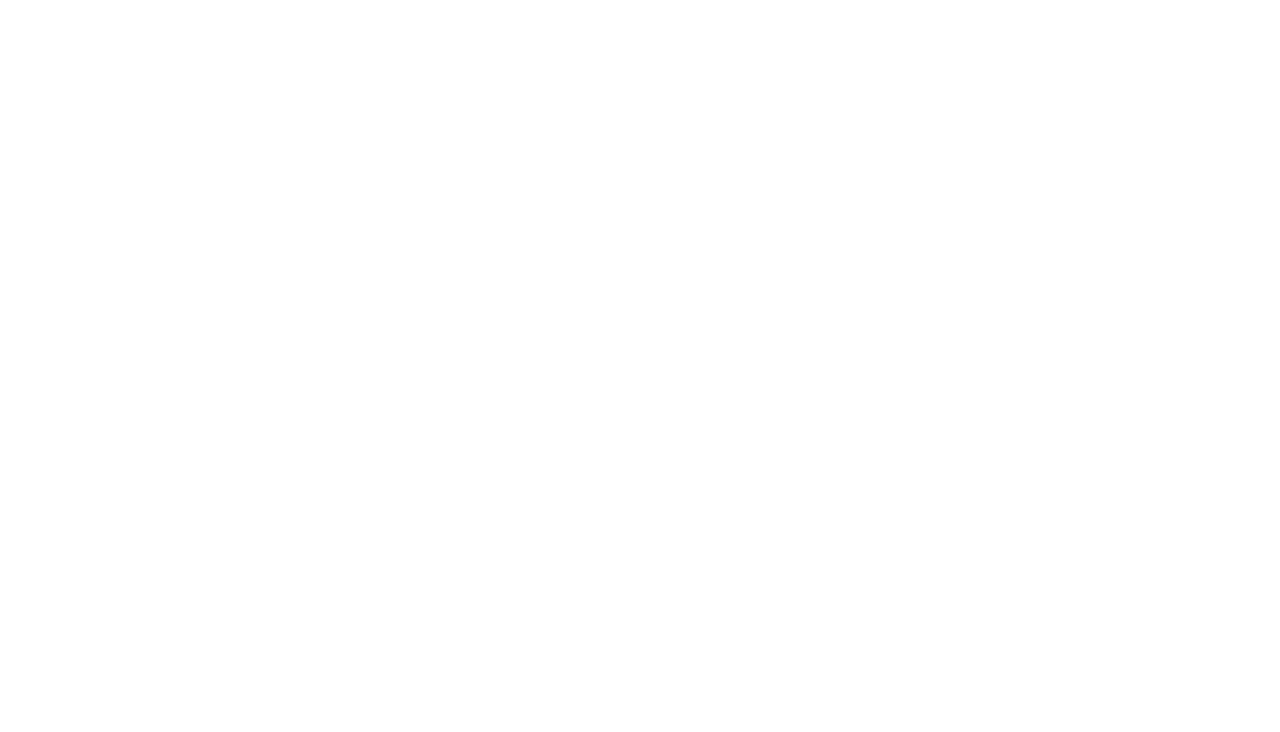
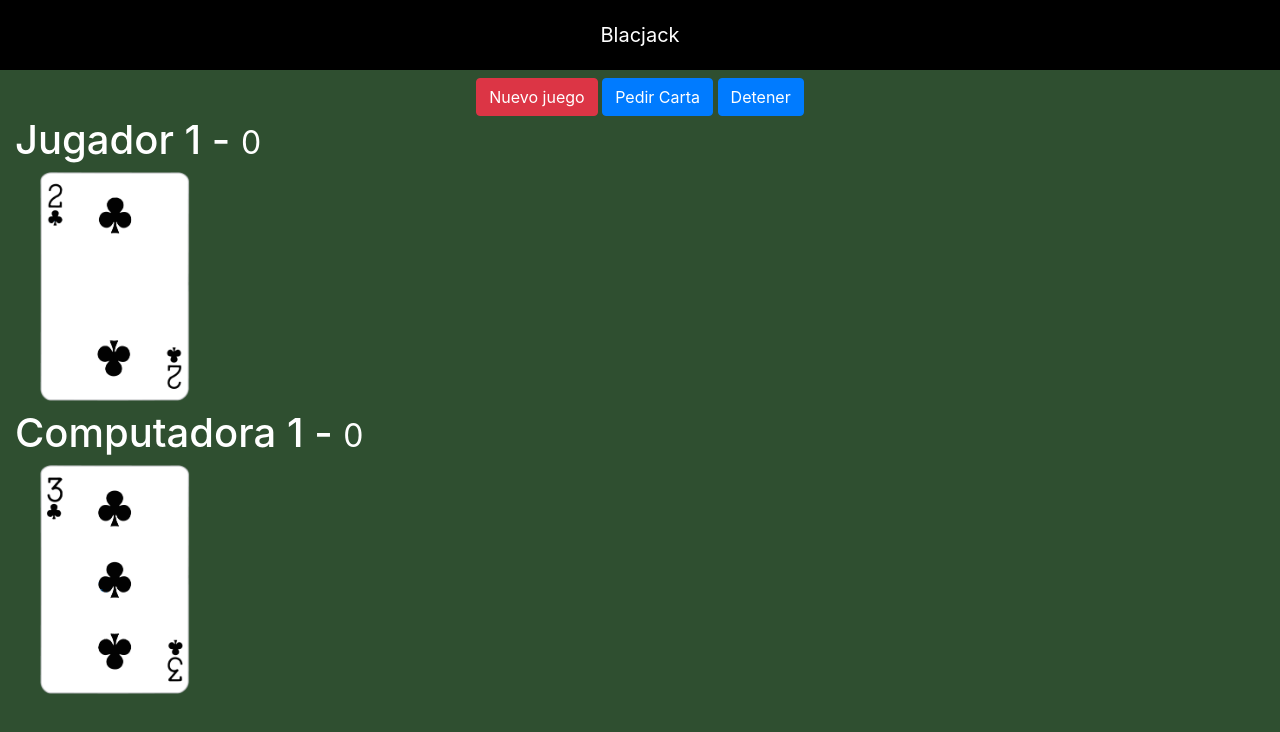
Before and after one commit to EreGitHub/JavaScriptModerno, a plain HTML site: page 02-blackjack/index.html in a window 1280 px wide. Drawn offline with nearby package versions, Linux system fonts and the light colour scheme.

Commit message:
estilo y estructura de nuestro juego

```diff
--- a/02-blackjack/assets/css/styles.css
+++ b/02-blackjack/assets/css/styles.css
@@ -0,0 +1,26 @@
+html,
+body {
+	margin: 0px;
+	background-color: #2f4f30;
+	color: white;
+}
+
+.titulo {
+	text-align: center;
+	background-color: black;
+	color: white;
+	padding: 20px;
+	font-size: 20px;
+}
+
+.carta {
+	position: relative;
+	width: 150px;
+	left: 100px;
+	margin-left: -75px;
+}
+
+#computadora-carta,
+jugador-carta {
+	height: 240px;
+}
--- a/02-blackjack/index.html
+++ b/02-blackjack/index.html
@@ -6,10 +6,41 @@
     <meta http-equiv="X-UA-Compatible" content="IE=edge">
     <meta name="viewport" content="width=device-width, initial-scale=1.0">
     <title>Blackjack</title>
+    <link rel="stylesheet" href="https://cdn.jsdelivr.net/npm/bootstrap@4.4.1/dist/css/bootstrap.min.css"
+        integrity="sha384-Vkoo8x4CGsO3+Hhxv8T/Q5PaXtkKtu6ug5TOeNV6gBiFeWPGFN9MuhOf23Q9Ifjh" crossorigin="anonymous">
     <link rel="stylesheet" href="assets/css/styles.css">
 </head>
 
 <body>
+    <header class="titulo">
+        Blacjack
+    </header>
+    <div class="row mt-2">
+        <div class="col text-center">
+            <button class="btn btn-danger">Nuevo juego</button>
+            <button class="btn btn-primary">Pedir Carta</button>
+            <button class="btn btn-primary">Detener</button>
+        </div>
+    </div>
+
+    <div class="row container">
+        <div class="col">
+            <h1>Jugador 1 - <small>0</small></h1>
+            <div id="jugador-carta">
+                <img class="carta" src="assets/cartas/2C.png" alt="">
+            </div>
+        </div>
+    </div>
+
+    <div class="row container mt-2">
+        <div class="col">
+            <h1>Computadora 1 - <small>0</small></h1>
+            <div id="computadora-carta">
+                <img class="carta" src="assets/cartas/3C.png" alt="">
+            </div>
+        </div>
+    </div>
+
     <script src="assets/js/juego.js"></script>
 </body>
 
```
